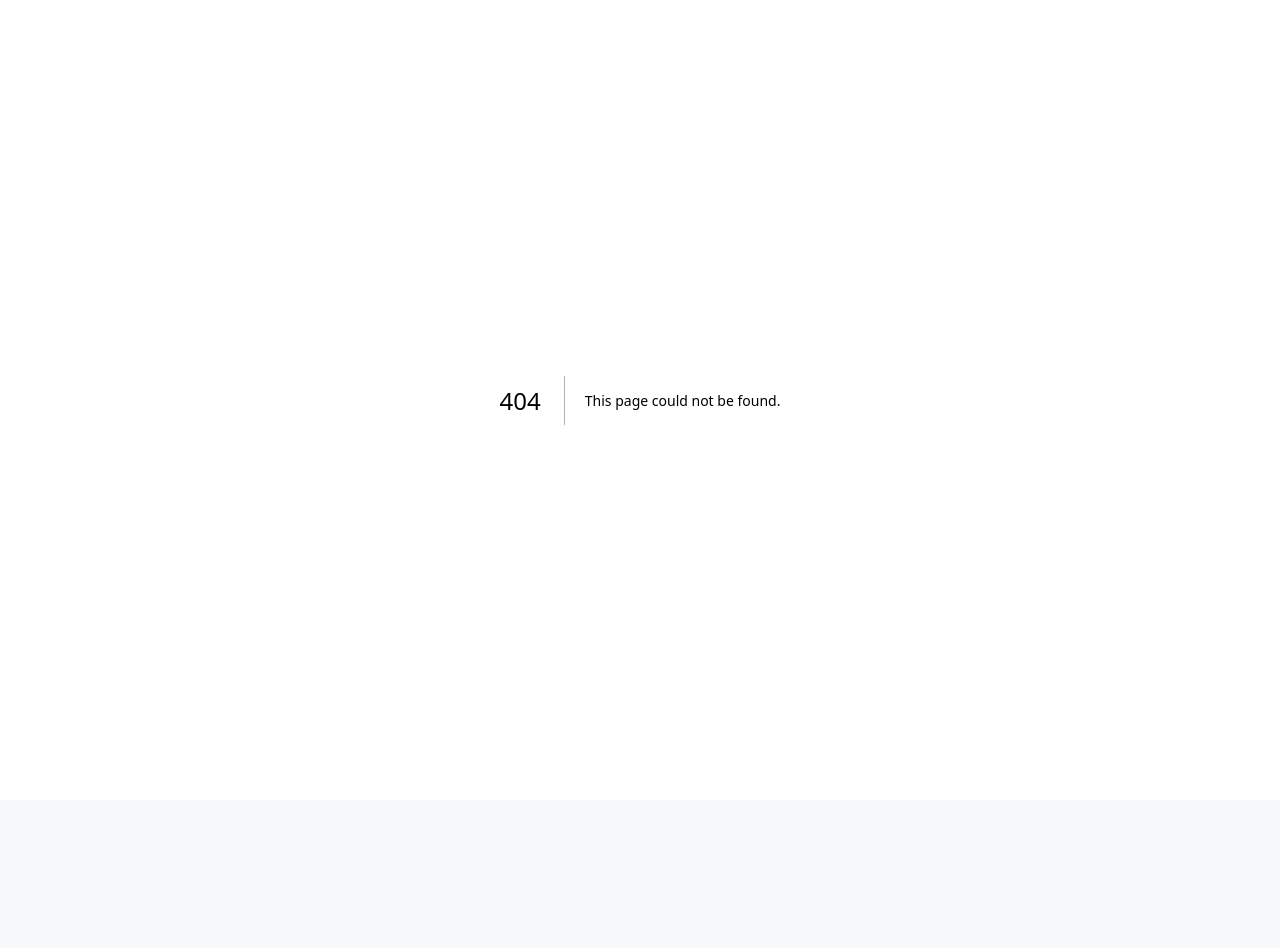
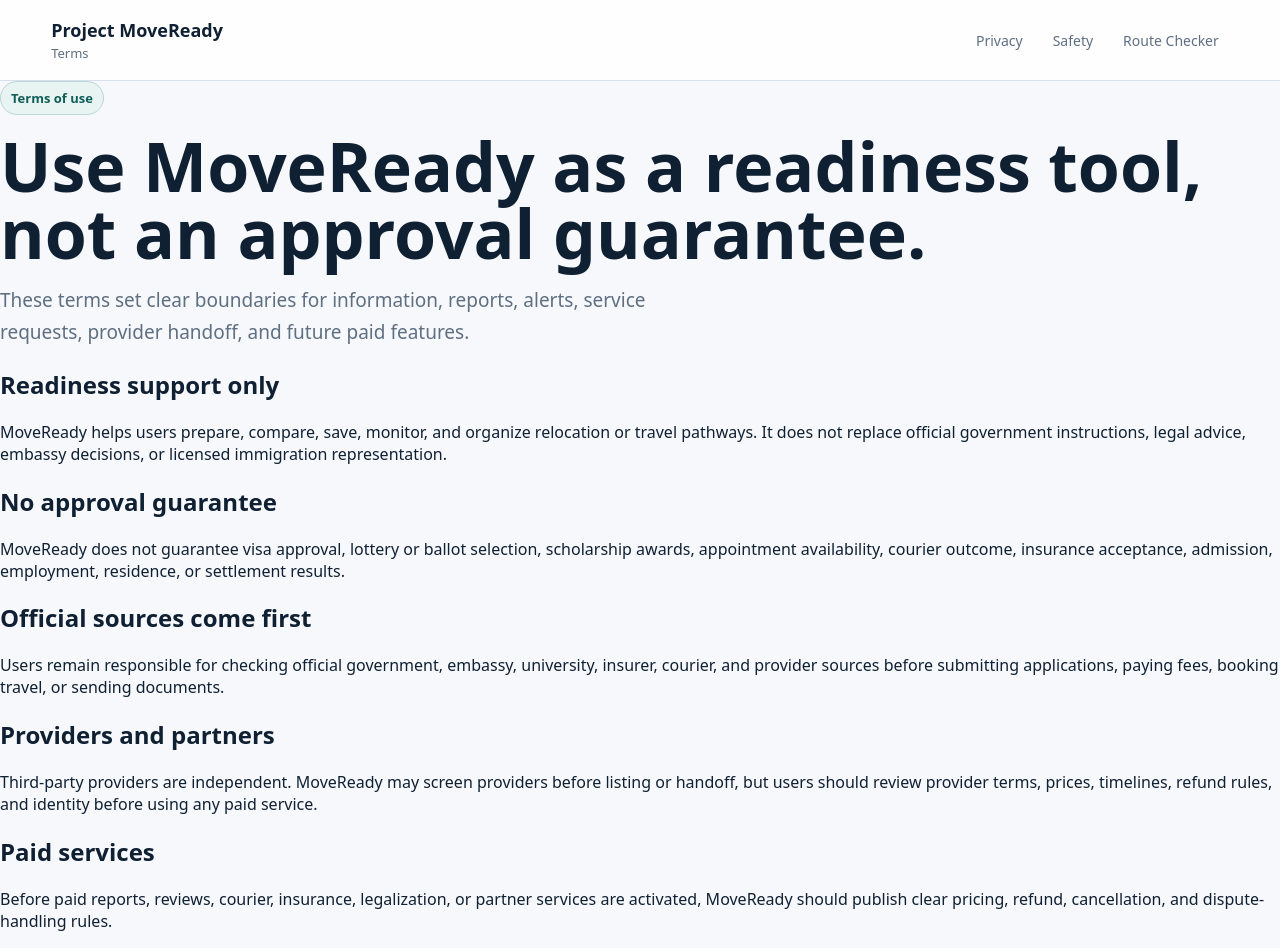
Before and after one commit to SirBM201/SirBM201-moveready-frontend, a Next.js app: page /terms in a window 1280 px wide. Before the commit this address had no page. Before the commit the page ends 800 px from the top, so only its background shows below. Built offline with nearby package versions, Linux system fonts and the light colour scheme.

Commit message:
Add terms page

```diff
--- /dev/null
+++ b/app/terms/page.tsx
@@ -0,0 +1,48 @@
+const terms = [
+  {
+    title: "Readiness support only",
+    text: "MoveReady helps users prepare, compare, save, monitor, and organize relocation or travel pathways. It does not replace official government instructions, legal advice, embassy decisions, or licensed immigration representation.",
+  },
+  {
+    title: "No approval guarantee",
+    text: "MoveReady does not guarantee visa approval, lottery or ballot selection, scholarship awards, appointment availability, courier outcome, insurance acceptance, admission, employment, residence, or settlement results.",
+  },
+  {
+    title: "Official sources come first",
+    text: "Users remain responsible for checking official government, embassy, university, insurer, courier, and provider sources before submitting applications, paying fees, booking travel, or sending documents.",
+  },
+  {
+    title: "Providers and partners",
+    text: "Third-party providers are independent. MoveReady may screen providers before listing or handoff, but users should review provider terms, prices, timelines, refund rules, and identity before using any paid service.",
+  },
+  {
+    title: "Paid services",
+    text: "Before paid reports, reviews, courier, insurance, legalization, or partner services are activated, MoveReady should publish clear pricing, refund, cancellation, and dispute-handling rules.",
+  },
+];
+
+export default function TermsPage() {
+  return (
+    <main className="page-shell">
+      <header className="topbar">
+        <a className="brand" href="/"><strong>Project MoveReady</strong><span>Terms</span></a>
+        <nav className="nav"><a href="/privacy">Privacy</a><a href="/safety">Safety</a><a href="/route-checker">Route Checker</a></nav>
+      </header>
+
+      <section className="legal-hero">
+        <span className="eyebrow">Terms of use</span>
+        <h1>Use MoveReady as a readiness tool, not an approval guarantee.</h1>
+        <p className="lede">These terms set clear boundaries for information, reports, alerts, service requests, provider handoff, and future paid features.</p>
+      </section>
+
+      <section className="legal-section">
+        {terms.map((section) => (
+          <article className="legal-block" key={section.title}>
+            <h2>{section.title}</h2>
+            <p>{section.text}</p>
+          </article>
+        ))}
+      </section>
+    </main>
+  );
+}
```
